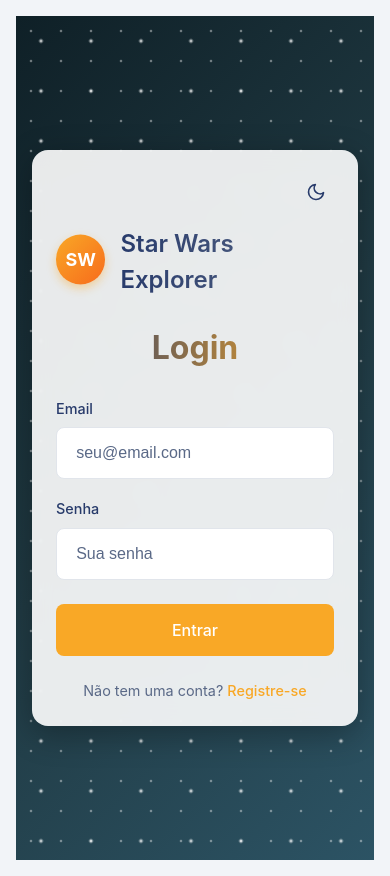
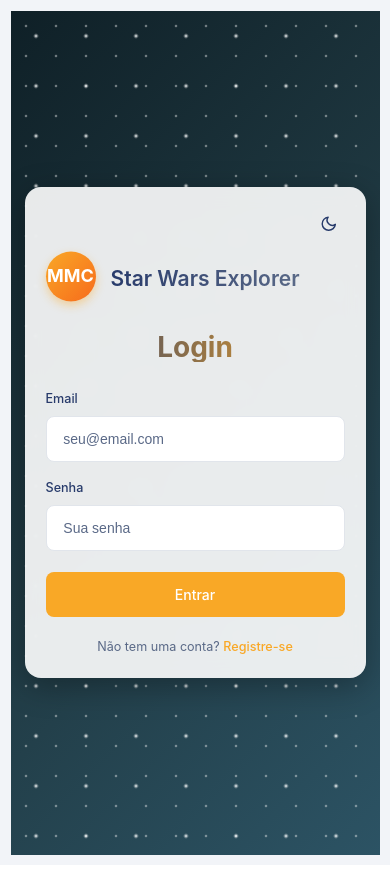
Before and after one commit to emffor/mmc-challenge, a React (Vite) app: page /login in a window 390 px wide. Built offline with nearby package versions, Linux system fonts and the light colour scheme.

Commit message:
atualizando o logo no componente de Login; ajustando estilos globais para responsividade e acessibilidade

```diff
--- a/src/pages/Login/index.tsx
+++ b/src/pages/Login/index.tsx
@@ -47,7 +47,7 @@
         </div>
 
         <S.LogoArea>
-          <S.LogoImage>SW</S.LogoImage>
+          <S.LogoImage>MMC</S.LogoImage>
           <S.LogoText>Star Wars Explorer</S.LogoText>
         </S.LogoArea>
 
--- a/src/styles/global.ts
+++ b/src/styles/global.ts
@@ -14,6 +14,9 @@
     --border-radius: 8px;
     --shadow: 0 4px 12px rgba(0, 0, 0, 0.05);
     --transition: all 0.3s ease;
+    --container-padding-mobile: 0.75rem;
+    --container-padding-tablet: 1.25rem;
+    --container-padding-desktop: 2rem;
   }
 
   [data-theme='dark'] {
@@ -35,12 +38,25 @@
     box-sizing: border-box;
   }
 
+  html {
+    font-size: 16px;
+
+    @media (max-width: 768px) {
+      font-size: 15px;
+    }
+
+    @media (max-width: 480px) {
+      font-size: 14px;
+    }
+  }
+
   body {
     font-family: 'Inter', 'Roboto', sans-serif;
     background: var(--bg-primary);
     color: var(--text-primary);
     min-height: 100vh;
     -webkit-font-smoothing: antialiased;
+    -webkit-tap-highlight-color: transparent;
   }
 
   button {
@@ -51,7 +67,51 @@
   #root {
     max-width: 1280px;
     margin: 0 auto;
-    padding: 1rem;
     width: 100%;
+    padding: var(--container-padding-desktop);
+
+    @media (max-width: 768px) {
+      padding: var(--container-padding-tablet);
+    }
+
+    @media (max-width: 480px) {
+      padding: var(--container-padding-mobile);
+    }
+  }
+
+  h1, h2, h3, h4, h5, h6 {
+    overflow-wrap: break-word;
+    word-wrap: break-word;
+    hyphens: auto;
+  }
+
+  img {
+    max-width: 100%;
+    height: auto;
+    display: block;
+  }
+
+  a:focus, button:focus, input:focus, select:focus, textarea:focus {
+    outline: 2px solid var(--accent);
+    outline-offset: 2px;
+  }
+
+  ::-webkit-scrollbar {
+    width: 6px;
+    height: 6px;
+  }
+
+  ::-webkit-scrollbar-track {
+    background: transparent;
+  }
+
+  ::-webkit-scrollbar-thumb {
+    background: var(--text-secondary);
+    border-radius: 3px;
+    opacity: 0.5;
+  }
+
+  ::-webkit-scrollbar-thumb:hover {
+    background: var(--accent);
   }
 `;
```
